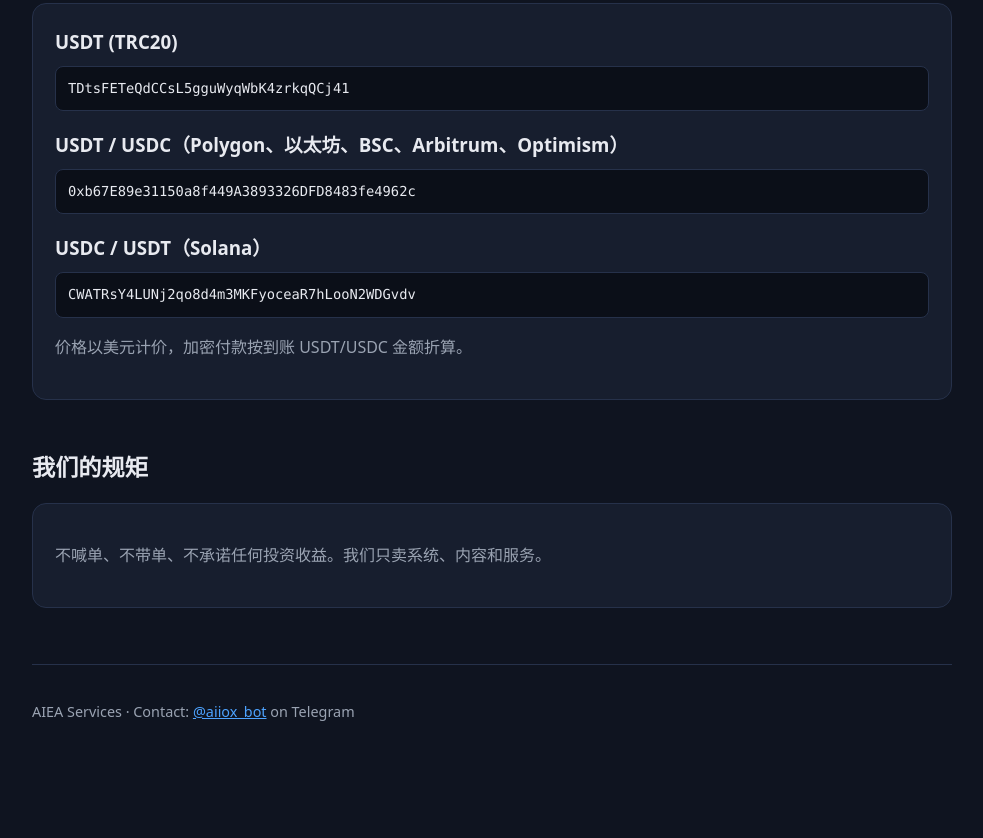
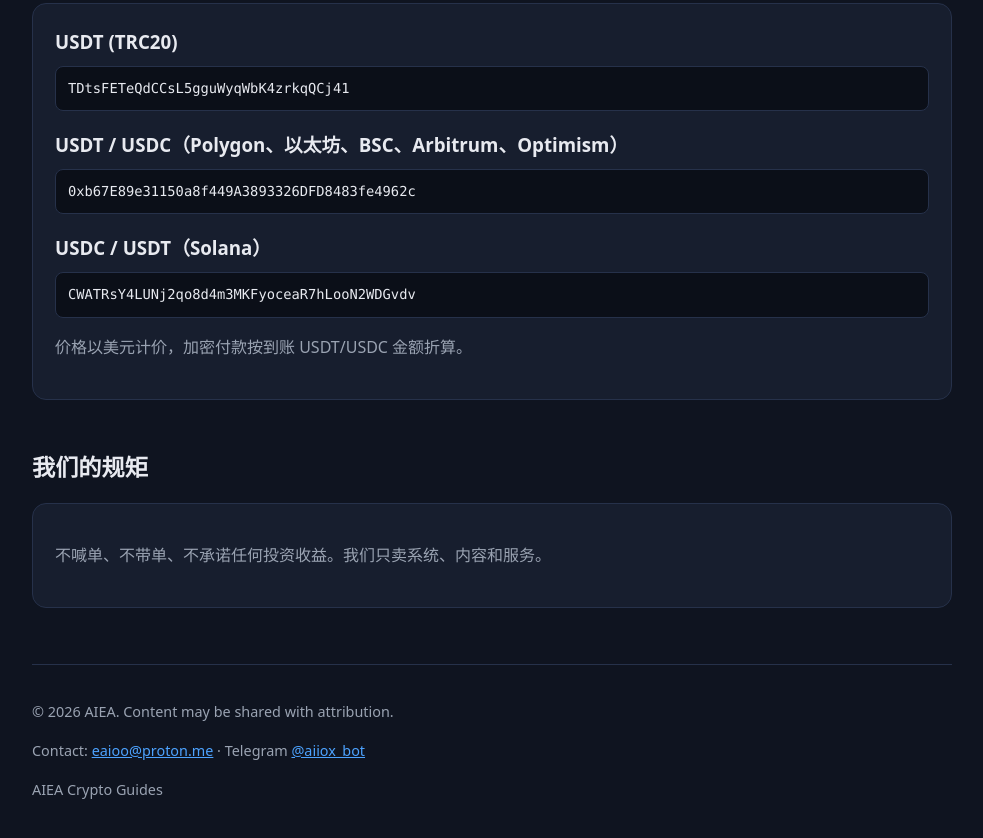
Before and after one commit to vip712/aiea-en, a plain HTML site: page public/index.html in a window 1280 px wide. Shown: the part 3834-4672 px from the top of the page, without its empty margins (148-1131 px from the left). Before the commit the page ends 4637 px from the top, so only its background shows below. Drawn offline with Linux system fonts and the light colour scheme.

Commit message:
Footer: copyright line, contact email + Telegram, AIEA Crypto Guides

```diff
--- a/public/index.html
+++ b/public/index.html
@@ -229,7 +229,9 @@ footer{margin-top:56px;border-top:1px solid var(--line);padding-top:20px;color:v
 </main>
 
 <footer>
-  <p>AIEA Services · Contact: <a href="https://t.me/aiiox_bot" target="_blank" rel="noopener">@aiiox_bot</a> on Telegram</p>
+  <p>© 2026 AIEA. Content may be shared with attribution.</p>
+  <p>Contact: <a href="mailto:eaioo@proton.me">eaioo@proton.me</a> · Telegram <a href="https://t.me/aiiox_bot" target="_blank" rel="noopener">@aiiox_bot</a></p>
+  <p>AIEA Crypto Guides</p>
 </footer>
 
 </div>
```
